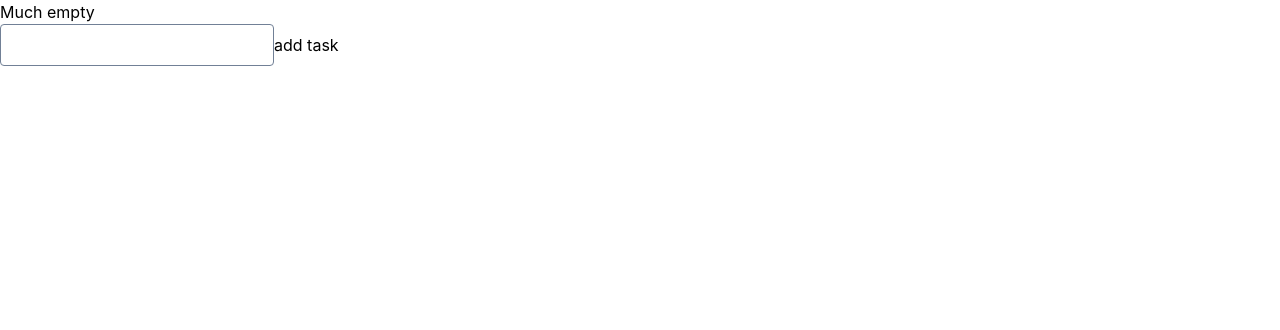
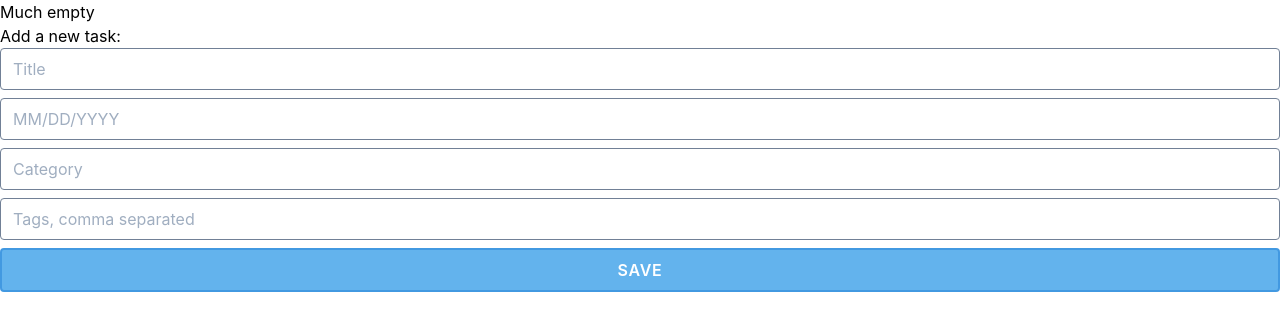
Before and after one commit to simon02/todo-saga-ramda, a React (Create React App) app: page / in a window 1280 px wide. Shown: the top 330 px of the page. Built offline with nearby package versions, Linux system fonts and the light colour scheme.

Commit message:
Basic todo app structure

```diff
--- a/package.json
+++ b/package.json
@@ -3,6 +3,7 @@
   "version": "0.1.0",
   "private": true,
   "dependencies": {
+    "@reduxjs/toolkit": "^1.4.0",
     "@testing-library/jest-dom": "^4.2.4",
     "@testing-library/react": "^9.5.0",
     "@testing-library/user-event": "^7.2.1",
@@ -12,6 +13,7 @@
     "react-datepicker": "^3.1.3",
     "react-dom": "^16.13.1",
     "react-icons": "^3.11.0",
+    "react-redux": "^7.2.1",
     "react-scripts": "3.4.3",
     "redux-saga": "^1.1.3",
     "tailwindcss": "^1.7.5"
@@ -51,6 +53,7 @@
     "@storybook/preset-create-react-app": "^3.1.4",
     "@storybook/react": "^6.0.20",
     "babel-loader": "^8.1.0",
-    "react-is": "^16.13.1"
+    "react-is": "^16.13.1",
+    "redux-devtools": "^3.6.1"
   }
 }
--- a/src/App.js
+++ b/src/App.js
@@ -1,18 +1,54 @@
-import React from 'react';
+import React, { useState } from 'react';
+import * as R from 'ramda';
+
 import logo from './logo.svg';
 import './App.css';
 import './tailwind.output.css';
 import TaskList from './stories/TaskList';
 import Task from './stories/Task';
+import TaskForm from './stories/TaskForm';
+
+const taskExists = (id) => R.any(R.propEq('id', id))
+const findTaskById = (id, ...args) => {
+  const findById = R.find(R.propEq('id', id));
+
+  if (args.length) {
+    return findById(...args);
+  }
+
+  return findById;
+}
 
 function App() {
+  const [tasks, setTasks] = useState([]);
+
+  const addTask = (task) => {
+    setTasks([
+      ...tasks,
+      {
+        ...task,
+        id: tasks.length,
+      }
+    ]);
+  }
+
+  const toggleTask = (taskId) => {
+    const task = R.find(R.propEq('id', taskId))(tasks);
+
+    setTasks([
+      ...R.reject(R.propEq('id', taskId))(tasks),
+      {
+        ...task,
+        state: task.state === 'TASK_COMPLETED' ? 'TASK_INBOX' : 'TASK_COMPLETED',
+      }
+    ])
+  }
+
   return (
     <>
-      <TaskList tasks={[]} />
-      <div>
-        <input type="text" />
-        <button>add task</button>
-      </div>
+      <TaskList tasks={tasks} onToggleTask={(id) => toggleTask(id)} />
+      <h3>Add a new task:</h3>
+      <TaskForm onSubmitTask={addTask} />
     </>
   );
 }
--- a/src/stories/Task.js
+++ b/src/stories/Task.js
@@ -5,7 +5,7 @@ import './Task.css';
 import DateText from './DateText';
 import moment from 'moment';
 
-const TASK_TITLE_BASE = "flex-1 bg-transparent w-full";
+const TASK_TITLE_BASE = "outline-none flex-1 bg-transparent w-full p-0";
 const TASK_TITLE = `${TASK_TITLE_BASE} text-gray-900`
 const TASK_COMPLETED_TITLE = `${TASK_TITLE_BASE} line-through text-gray-500`;
 const DATE_BASE = 'text-xs';
@@ -15,12 +15,18 @@ const DATE_OVERTIME = `${DATE_BASE} text-red-700 font-semibold`;
 export default function Task({ task: { id, title, state, category, tags = [], completeBy }, onToggleTask, className }) {
   const completed = state === 'TASK_COMPLETED';
   const overtime = moment().isAfter(completeBy);
+
   const categoryElement = category ? (
     <>
       <span>{category}</span>
       {tags?.length ? <BsDot className="text-gray-500" /> : ''}
     </>
   ) : '';
+  const dateElement = !completeBy ? '' : (
+    <span className={overtime && !completed ? DATE_OVERTIME : DATE}>
+      <DateText date={completeBy} />
+    </span>
+  );
 
   return (
     <div className={`bg-gray-100 p-2 flex items-center ${className}`}>
@@ -39,9 +45,7 @@ export default function Task({ task: { id, title, state, category, tags = [], co
           ))}
         </div>
       </div>
-      <span className={overtime && !completed ? DATE_OVERTIME : DATE}>
-        <DateText date={completeBy} />
-      </span>
+      {dateElement}
     </div>
   );
 }
--- a/src/stories/TaskForm.js
+++ b/src/stories/TaskForm.js
@@ -5,9 +5,16 @@ import "./TaskForm.css";
 import "react-datepicker/dist/react-datepicker.css";
 
 const INPUT = "outline-none border border-gray-500 focus:border-gray-600 rounded py-2 px-3 mb-2"
+const EMPTY_TASK = {
+  title: '',
+  category: '',
+  tags: [],
+  state: 'TASK_INBOX',
+  completeBy: undefined,
+}
 
 export default function TaskForm({ task, onSubmitTask }) {
-  const [newTask, setTask] = useState(task);
+  const [newTask, setTask] = useState(task || {...EMPTY_TASK});
 
   const handleInputChange = e => {
     const {name, value} = e.target;
@@ -17,19 +24,23 @@ export default function TaskForm({ task, onSubmitTask }) {
   const saveTask = (e) => {
     e.preventDefault();
     const tags = (newTask.tags instanceof Array) ? newTask.tags : newTask.tags?.split?.(/, */) || [];
+
     onSubmitTask({
       ...newTask,
+      state: 'TASK_INBOX',
       tags,
     });
+
+    setTask({...EMPTY_TASK})
   }
 
   return (
-    <form class="flex flex-col" onSubmit={saveTask}>
+    <form class="flex flex-col default" onSubmit={saveTask}>
       <input className={INPUT} type="text" name="title" value={newTask.title} placeholder="Title" onChange={handleInputChange} />
       <DatePicker placeholderText="MM/DD/YYYY" selected={newTask.completeBy} onChange={date => handleInputChange({target: { name: 'completeBy', value: date }})} />
       <input className={INPUT} type="text" name="category" value={newTask.category} placeholder="Category" onChange={handleInputChange} />
       <input className={INPUT} type="text" name="tags" value={newTask.tags} placeholder="Tags, comma separated" onChange={handleInputChange} />
-      <button className="uppercase font-semibold tracking-wider outline-none bg-blue-400 border-2 border-blue-500 rounded p-1 text-white">Save</button>
+      <button className="uppercase font-semibold tracking-wider outline-none bg-blue-400 border-2 border-blue-500 rounded p-2 text-white">Save</button>
     </form>
   )
 }
--- a/src/stories/TaskList.js
+++ b/src/stories/TaskList.js
@@ -9,10 +9,18 @@ const sortByCompleteBy = R.sortBy(R.prop('completeBy'));
 
 const taskClassName = (index, length) => index < length - 1 ? 'border-b border-gray-300' : '';
 
-export default function TaskList({ tasks }) {
+export default function TaskList({ tasks, onToggleTask }) {
+  const events = {
+    onToggleTask,
+  };
 
   const completed = completedTasks(tasks);
   const uncompleted = sortByCompleteBy(uncompletedTasks(tasks));
+
+  // const toggleTask = id => {
+  //   console.log('task list toggle triggered');
+  //   onToggleTask(id);
+  // };
 
   if (!completed.length && !uncompleted.length) {
     return (
@@ -20,15 +28,19 @@ export default function TaskList({ tasks }) {
     )
   }
 
+  const renderTasks = (tasks) => (
+    <>
+      {tasks.map((task, index) => (
+        <Task key={task.id} className={taskClassName(index, tasks.length)} task={task} {...events} />
+      ))}
+    </>
+  )
+
   return (
     <>
-      {uncompleted.map((task, index) => (
-        <Task key={task.id} className={taskClassName(index, uncompleted.length)} task={task} />
-      ))}
+      {renderTasks(uncompleted)}
       {completed.length ? <h4 className="px-4 py-1 bg-gray-400 text-white uppercase text-xs font-bold">completed</h4> : ''}
-      {completed.map((task, index) => (
-        <Task key={task.id} className={taskClassName(index, completed.length)} task={task} />
-      ))}
+      {renderTasks(completed)}
     </>
   );
 }
--- a/src/tailwind.css
+++ b/src/tailwind.css
@@ -1,10 +1,11 @@
 @tailwind base;
 @tailwind components;
 
-input[type="text"] {
+.default input[type="text"] {
   @apply outline-none border border-gray-500 border-gray-600 rounded py-2 px-3 mb-2;
 }
-input[type="text"]:hover {
+
+.default input[type="text"]:hover {
   @apply border-gray-600;
 }
 
```
Also changed, not shown: src/tailwind.output.css, 2 other files (tests, documents, lock files or other folders).
